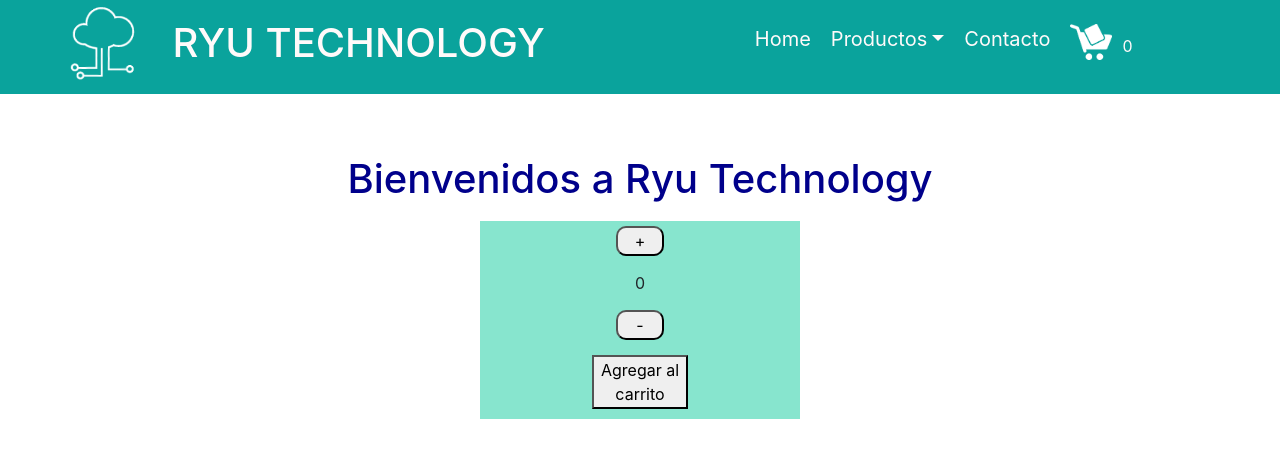
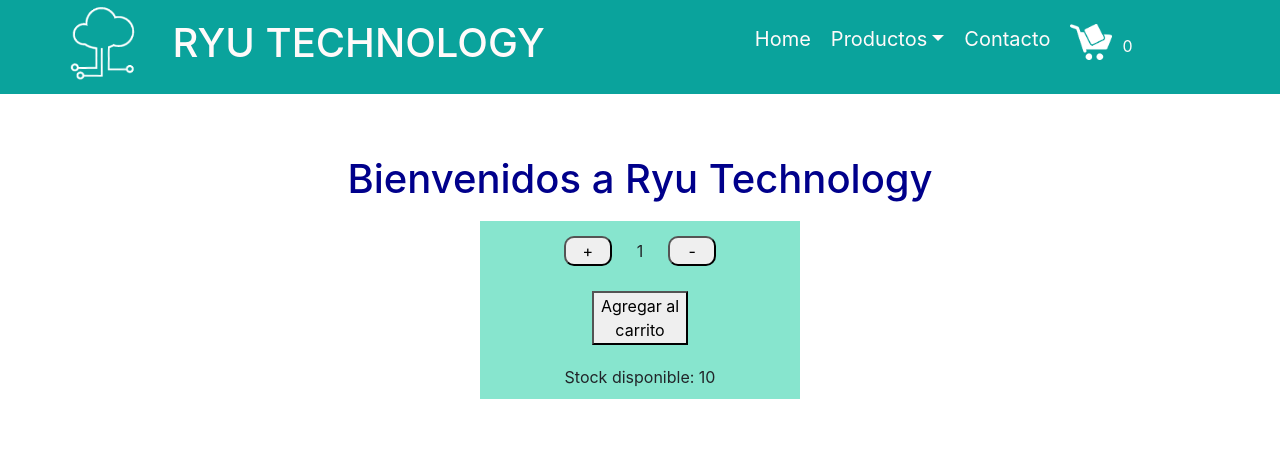
Before and after one commit to luiggimarquez/ryutechnology_marquez, a React (Create React App) app: page / in a window 1280 px wide. Shown: the top 458 px of the page. Built offline with nearby package versions, Linux system fonts and the light colour scheme.

Commit message:
agregado sweetalert y validaciones para botones

```diff
--- a/package.json
+++ b/package.json
@@ -11,6 +11,8 @@
     "react-bootstrap": "^2.2.1",
     "react-dom": "^17.0.2",
     "react-scripts": "5.0.0",
+    "sweetalert2": "^11.4.6",
+    "sweetalert2-react-content": "^4.2.0",
     "web-vitals": "^2.1.4"
   },
   "scripts": {
--- a/src/components/ItemCount/ItemCount.js
+++ b/src/components/ItemCount/ItemCount.js
@@ -1,9 +1,13 @@
 import { useState } from "react";
 import "./itemCount.css"
+import Swal from 'sweetalert2'
+import withReactContent from 'sweetalert2-react-content'
+let carrito1=0;
 
-const ItemCount = ({initial = 0, stock, OnAdd}) => {
+const ItemCount = ({initial = 1, stock, OnAdd}) => {
 
-    const [count,setCount] = useState(initial);
+    const [count,setCount] = useState(initial); //contador de los botones
+    const [carrito,setCarrito] = useState(stock); //contador de la cantidad de stock
 
     const incrementar = () =>{
 
@@ -12,15 +16,14 @@ const ItemCount = ({initial = 0, stock, OnAdd}) => {
 
     const decrementar = () =>{
 
-        (count > 0) && setCount(count - 1);
-
+        (count > 1) && setCount(count - 1);
     }
 
     const alert = () =>{
 
         const Toast = Swal.mixin({
             toast: true,
-            position: 'top-end',
+            position: 'center',
             showConfirmButton: false,
             timer: 3000,
             timerProgressBar: true,
@@ -32,10 +35,22 @@ const ItemCount = ({initial = 0, stock, OnAdd}) => {
 
           Toast.fire({
             icon: 'info',
-            title: 'Has excedido el stock'
-          })
+            title: 'Cantidades insuficientes o has excedido el stock'
+        })
     }
 
+    const botonAgregar = () => {
+
+        if(count <= carrito){
+
+            OnAdd(count)
+            setCarrito(carrito-count)
+
+        }else{
+
+          alert()
+        }
+    }
 
     return(
 
@@ -43,16 +58,18 @@ const ItemCount = ({initial = 0, stock, OnAdd}) => {
 
         <div className="boton">
 
-            <button className="botonCount" onClick={incrementar} > + </button>
-            <p>{count}</p>
-            <button className="botonCount" onClick={decrementar} > - </button>
-            <button className="botonCarrito" onClick={() => (count < stock) ? OnAdd(count) : alert()}>Agregar al carrito</button>
+            <div className="alineaBoton">
+                <button className="botonCount" onClick={incrementar} > + </button>
+                <p>{count}</p>
+                <button className="botonCount" onClick={decrementar} > - </button>
+            </div>
+            <button className="botonCarrito" onClick={() => {botonAgregar()}}>Agregar al carrito</button>
+            <p>Stock disponible: {carrito}</p>
 
         </div>
     </div>
 
     )
-
 }
 
 export default ItemCount;
--- a/src/components/ItemCount/itemCount.css
+++ b/src/components/ItemCount/itemCount.css
@@ -38,10 +38,18 @@
     width: 15%;
     align-self: center;
     border-radius: 10px;
-    margin: 5px;
+    margin: 15px;
 }
 
 .botonCount:active{
 
     background-color:rgb(10, 163, 156);
 }
+
+.alineaBoton{
+
+    display: flex;
+    flex-direction: row;
+    justify-content: center;
+    align-items: center;
+}
--- a/src/components/ItemListContainer/ItemListContainer.js
+++ b/src/components/ItemListContainer/ItemListContainer.js
@@ -1,5 +1,4 @@
 import "./itemListContainer.css"
-
 
 const   ItemListContainer = ({saludo, children}) => {
 
@@ -10,10 +9,8 @@ const   ItemListContainer = ({saludo, children}) => {
             <h1 className="h1">{saludo}</h1>
             {children}
 
-
         </div>
     )
-
 }
 
 export default ItemListContainer
```
Also changed, not shown: 1 other file (tests, documents, lock files or other folders).
